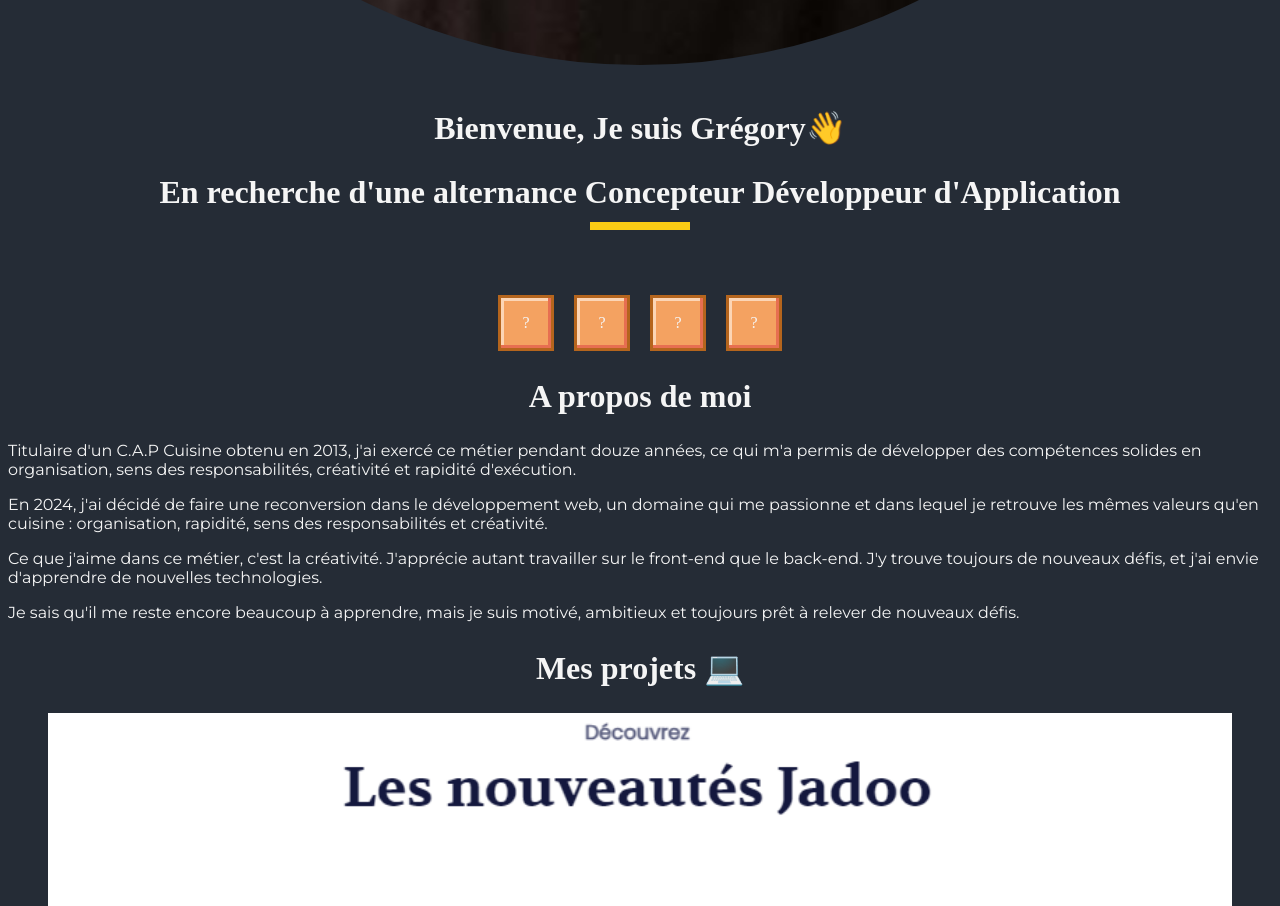
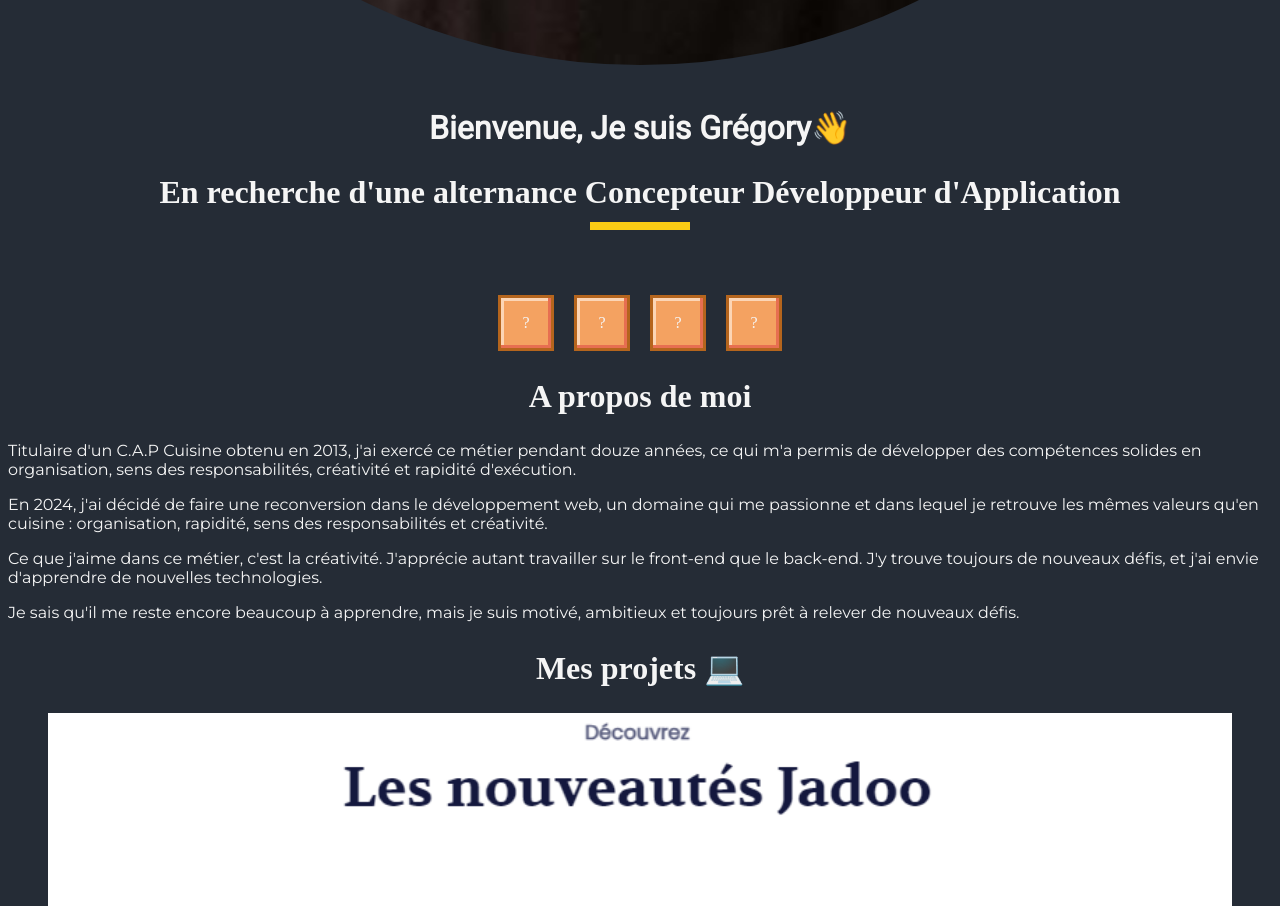
Before and after one commit to GregoryVDev/Portfolio, a React (Vite) app: page / in a window 1280 px wide. Shown: the part 1269-2175 px from the top of the page. Built offline with nearby package versions, Linux system fonts and the light colour scheme.

Commit message:
Added Roboto font family for the h1 title

```diff
--- a/src/index.css
+++ b/src/index.css
@@ -2,6 +2,7 @@
   text-align: center;
   font-size: 32px;
   margin: 20px 0;
+  font-family: "RobotoRegular";
 }
 
 section h2 {
```
